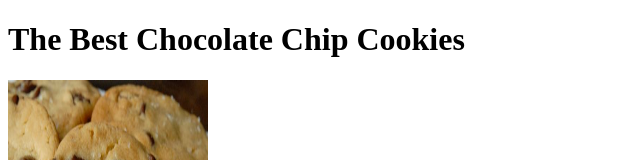
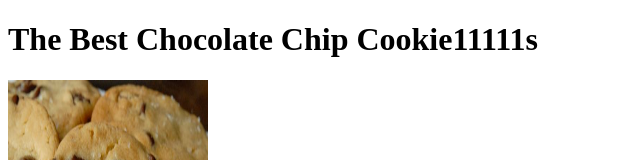
Before and after one commit to FEWDMaterials/cookie_recipe, a plain HTML site: page index.html in a window 1280 px wide. Shown: the top 160 px of the page, without its empty margins (0-640 px from the left). Drawn offline with Linux system fonts and the light colour scheme.

Commit message:
Update index.html

```diff
--- a/index.html
+++ b/index.html
@@ -9,7 +9,7 @@
 	</head>
 	<body>
 
-		<h1>The Best Chocolate Chip Cookies<h1>
+		<h1>The Best Chocolate Chip Cookie11111s<h1>
 
 		<img src="images/cookies.jpg" height="200px" width="200px">
 
```
